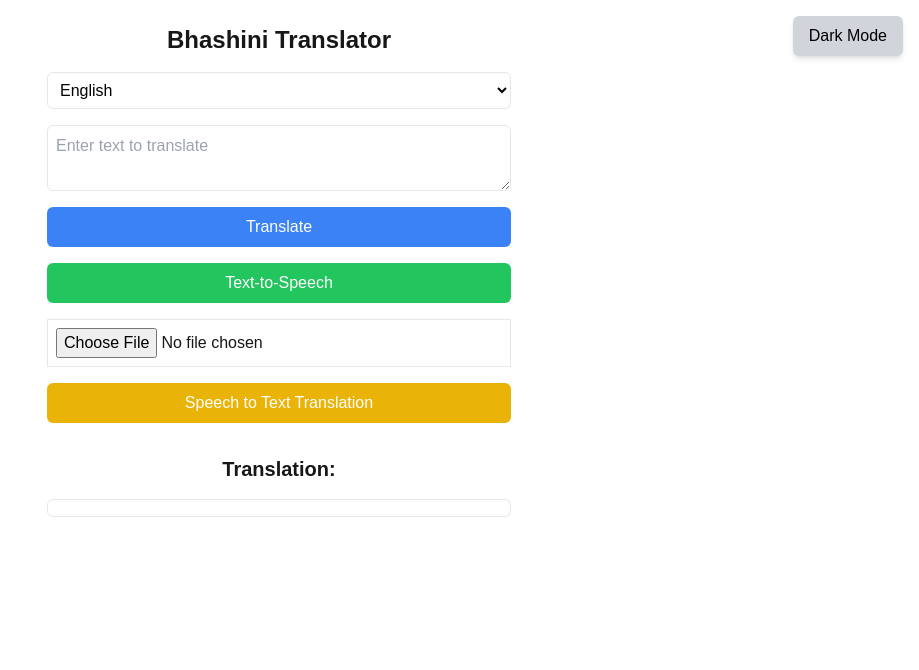
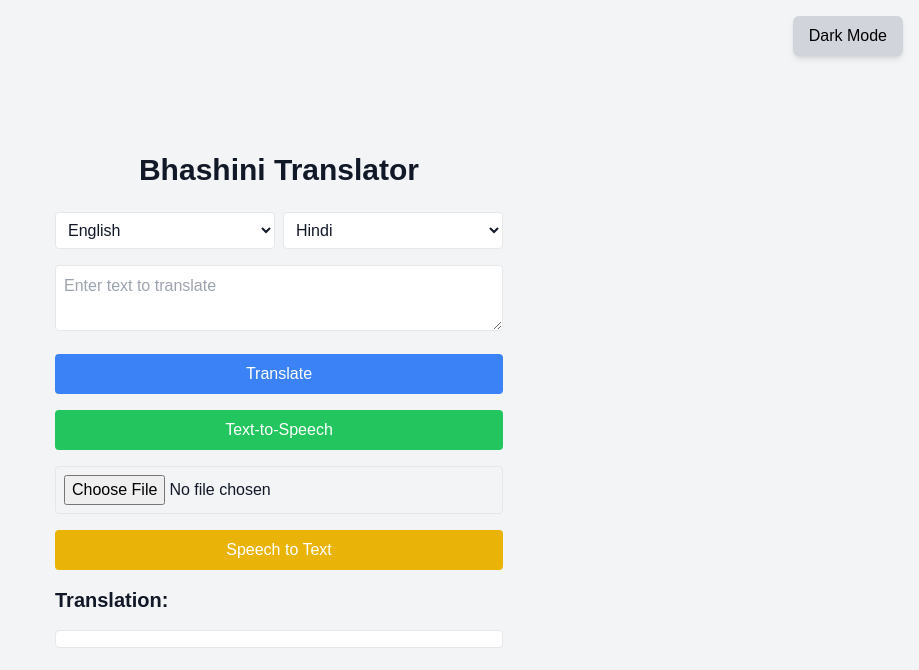
Before and after one commit to NoelG2002/Bhashini-python-front-end, a Next.js app: page / in a window 1280 px wide. Shown: the top 670 px of the page, without its empty margins (361-1280 px from the left). Built offline with nearby package versions, Linux system fonts and the light colour scheme.

Commit message:
Update page.tsx

```diff
--- a/app/page.tsx
+++ b/app/page.tsx
@@ -21,11 +21,12 @@ const ThemeToggle = () => {
   };
 
   return (
-    <div className="absolute top-4 right-4">
-      <button onClick={toggleTheme} className="px-4 py-2 bg-gray-300 dark:bg-gray-700 text-black dark:text-white rounded-md shadow-md hover:bg-gray-400 dark:hover:bg-gray-600">
-        {theme === "light" ? "Dark Mode" : "Light Mode"}
-      </button>
-    </div>
+    <button
+      onClick={toggleTheme}
+      className="fixed top-4 right-4 px-4 py-2 bg-gray-300 dark:bg-gray-700 text-black dark:text-white rounded-md shadow-md hover:bg-gray-400 dark:hover:bg-gray-600 transition"
+    >
+      {theme === "light" ? "Dark Mode" : "Light Mode"}
+    </button>
   );
 };
 
@@ -39,24 +40,9 @@ export default function Home() {
   const [audioUrl, setAudioUrl] = useState<string | null>(null);
 
   const languages = [
-    { code: "as", label: "Assamese" },
-    { code: "bn", label: "Bengali" },
-    { code: "brx", label: "Bodo" },
-    { code: "doi", label: "Dogri" },
     { code: "en", label: "English" },
-    { code: "gom", label: "Konkani" },
     { code: "hi", label: "Hindi" },
-    { code: "ks", label: "Kashmiri" },
-    { code: "mai", label: "Maithili" },
     { code: "ml", label: "Malayalam" },
-    { code: "mr", label: "Marathi" },
-    { code: "mni", label: "Manipuri" },
-    { code: "ne", label: "Nepali" },
-    { code: "or", label: "Odia" },
-    { code: "pa", label: "Punjabi" },
-    { code: "sa", label: "Sanskrit" },
-    { code: "sat", label: "Santali" },
-    { code: "sd", label: "Sindhi" },
     { code: "ta", label: "Tamil" },
     { code: "te", label: "Telugu" },
     { code: "ur", label: "Urdu" },
@@ -86,10 +72,12 @@ export default function Home() {
         target_language: targetLang,
         text: text,
       });
+
       const audioBase64 = response.data.audio_base64;
       const audioBlob = new Blob([
         new Uint8Array(atob(audioBase64).split("").map((char) => char.charCodeAt(0))),
       ], { type: "audio/wav" });
+
       const newAudioUrl = URL.createObjectURL(audioBlob);
       setAudioUrl(newAudioUrl);
       new Audio(newAudioUrl).play();
@@ -107,16 +95,18 @@ export default function Home() {
       setLoading(false);
       return;
     }
+
     try {
       const formData = new FormData();
       formData.append("audio_file", audioFile);
       formData.append("source_language", sourceLang);
       formData.append("target_language", targetLang);
+
       const response = await axios.post("https://bhashini-python-frd9.onrender.com/asr_nmt", formData, {
         headers: { "Content-Type": "multipart/form-data" },
       });
-      if (response.data.translated_text) setTranslatedText(response.data.translated_text);
-      else console.error("Error: No translated text returned from ASR");
+
+      setTranslatedText(response.data.translated_text || "Error: No translated text returned from ASR");
     } catch (error) {
       console.error("ASR error:", error);
     } finally {
@@ -125,24 +115,37 @@ export default function Home() {
   };
 
   return (
-    <div className="p-6 max-w-lg mx-auto text-center">
+    <div className="min-h-screen flex flex-col items-center justify-center p-6 bg-gray-100 dark:bg-gray-900 text-gray-900 dark:text-white">
       <Head>
         <title>Bhashini - Translate</title>
       </Head>
-      <h1 className="text-2xl font-bold mb-4">Bhashini Translator</h1>
+
+      <h1 className="text-3xl font-bold mb-6">Bhashini Translator</h1>
       <ThemeToggle />
-      <div className="flex flex-col gap-4 mt-4">
-        <select value={sourceLang} onChange={(e) => setSourceLang(e.target.value)} className="border p-2 rounded-md bg-white text-black dark:bg-gray-800 dark:text-white">
-          {languages.map((lang) => <option key={lang.code} value={lang.code}>{lang.label}</option>)}
-        </select>
-        <textarea className="border p-2 rounded-md bg-white text-black dark:bg-gray-800 dark:text-white" value={text} onChange={(e) => setText(e.target.value)} placeholder="Enter text to translate" />
-        <button onClick={handleTranslate} className="bg-blue-500 text-white p-2 rounded-md hover:bg-blue-600">Translate</button>
-        <button onClick={handleTextToSpeech} className="bg-green-500 text-white p-2 rounded-md hover:bg-green-600">Text-to-Speech</button>
-        <input type="file" onChange={(e) => setAudioFile(e.target.files?.[0] ?? null)} accept="audio/*" className="border p-2" />
-        <button onClick={handleASR} className="bg-yellow-500 text-white p-2 rounded-md hover:bg-yellow-600">Speech to Text Translation</button>
-        {loading && <p className="text-gray-500">Processing...</p>}
+
+      <div className="w-full max-w-md space-y-4">
+        <div className="flex space-x-2">
+          <select value={sourceLang} onChange={(e) => setSourceLang(e.target.value)} className="w-1/2 p-2 rounded bg-white dark:bg-gray-700 border">
+            {languages.map((lang) => <option key={lang.code} value={lang.code}>{lang.label}</option>)}
+          </select>
+          <select value={targetLang} onChange={(e) => setTargetLang(e.target.value)} className="w-1/2 p-2 rounded bg-white dark:bg-gray-700 border">
+            {languages.map((lang) => <option key={lang.code} value={lang.code}>{lang.label}</option>)}
+          </select>
+        </div>
+
+        <textarea className="w-full p-2 border rounded bg-white dark:bg-gray-700" value={text} onChange={(e) => setText(e.target.value)} placeholder="Enter text to translate" />
+
+        <button onClick={handleTranslate} className="w-full bg-blue-500 text-white p-2 rounded hover:bg-blue-600">Translate</button>
+        <button onClick={handleTextToSpeech} className="w-full bg-green-500 text-white p-2 rounded hover:bg-green-600">Text-to-Speech</button>
+
+        {audioUrl && <audio controls src={audioUrl} className="w-full" />}
+
+        <input type="file" onChange={(e) => setAudioFile(e.target.files?.[0] ?? null)} accept="audio/*" className="w-full border p-2 rounded" />
+        <button onClick={handleASR} className="w-full bg-yellow-500 text-white p-2 rounded hover:bg-yellow-600">Speech to Text</button>
+
+        {loading && <p className="text-center">Loading...</p>}
         <h2 className="text-xl font-semibold mt-4">Translation:</h2>
-        <p className="border p-2 bg-white text-black dark:bg-gray-800 dark:text-white rounded-md">{translatedText}</p>
+        <p className="p-2 border bg-white dark:bg-gray-700 rounded">{translatedText}</p>
       </div>
     </div>
   );
```
